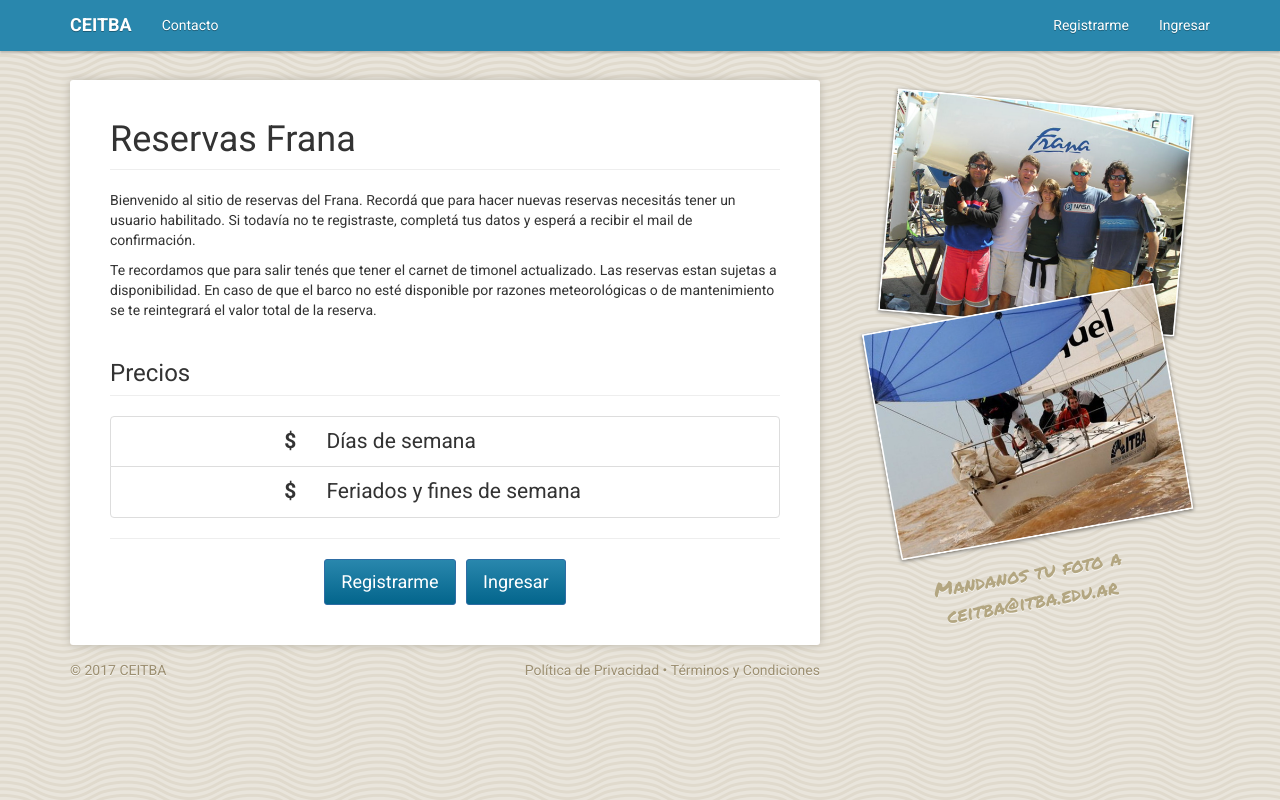
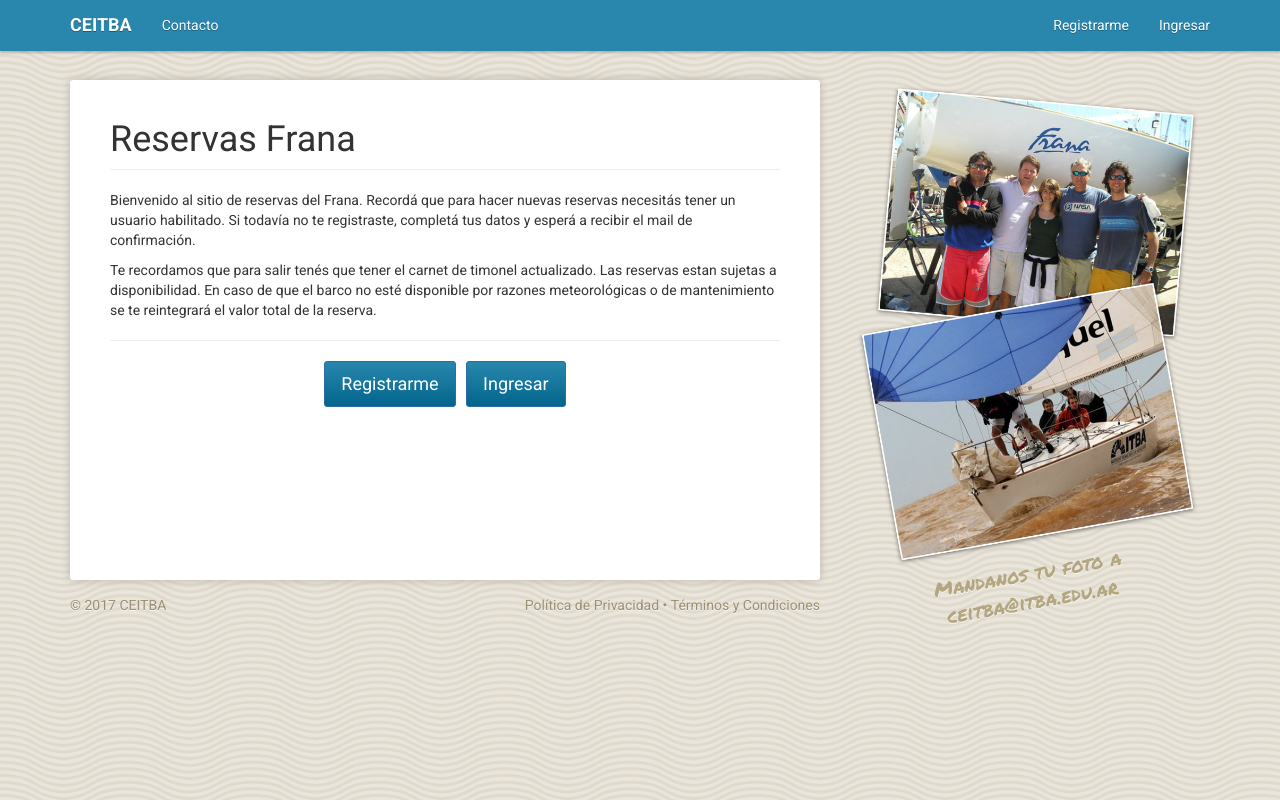
Before and after one commit to ceitba/frana, a Django app: template templates/bookings/index.html in a window 1280 px wide. Run offline with Django 3.2, Linux system fonts and the light colour scheme; the template is opened without the code that fills it, so the values that code supplies are empty; some libraries are stand-ins or nearby versions.

Commit message:
Remove prices from index page

```diff
--- a/templates/bookings/index.html
+++ b/templates/bookings/index.html
@@ -21,34 +21,6 @@
 Las reservas estan sujetas a disponibilidad. En caso de que el barco no esté disponible por razones meteorológicas o de mantenimiento
 se te reintegrará el valor total de la reserva.</p>
 
-<h3 class="page-header">Precios</h3>
-
-<div class="list-group">
-<div class="list-group-item pricing-item">
-  <div class="row">
-    <div class="col-md-3 pricing-amount">
-      <p class="lead m-b-0 text-right"><b>${{ weekday_price }}</b></p>
-    </div>
-    <div class="col-md-9 pricing-description">
-      <p class="lead m-b-0">Días de semana</p>
-    </div>
-    <div class="clearfix"></div>
-  </div>
-</div>
-
-<div class="list-group-item pricing-item">
-  <div class="row">
-    <div class="col-md-3 pricing-amount">
-      <p class="lead m-b-0 text-right"><b>${{ weekend_price }}</b></p>
-    </div>
-    <div class="col-md-9 pricing-description">
-      <p class="lead m-b-0">Feriados y fines de semana</p>
-    </div>
-    <div class="clearfix"></div>
-  </div>
-</div>
-</div>
-
 <hr>
 
 {% if request.user.is_authenticated %}
```
